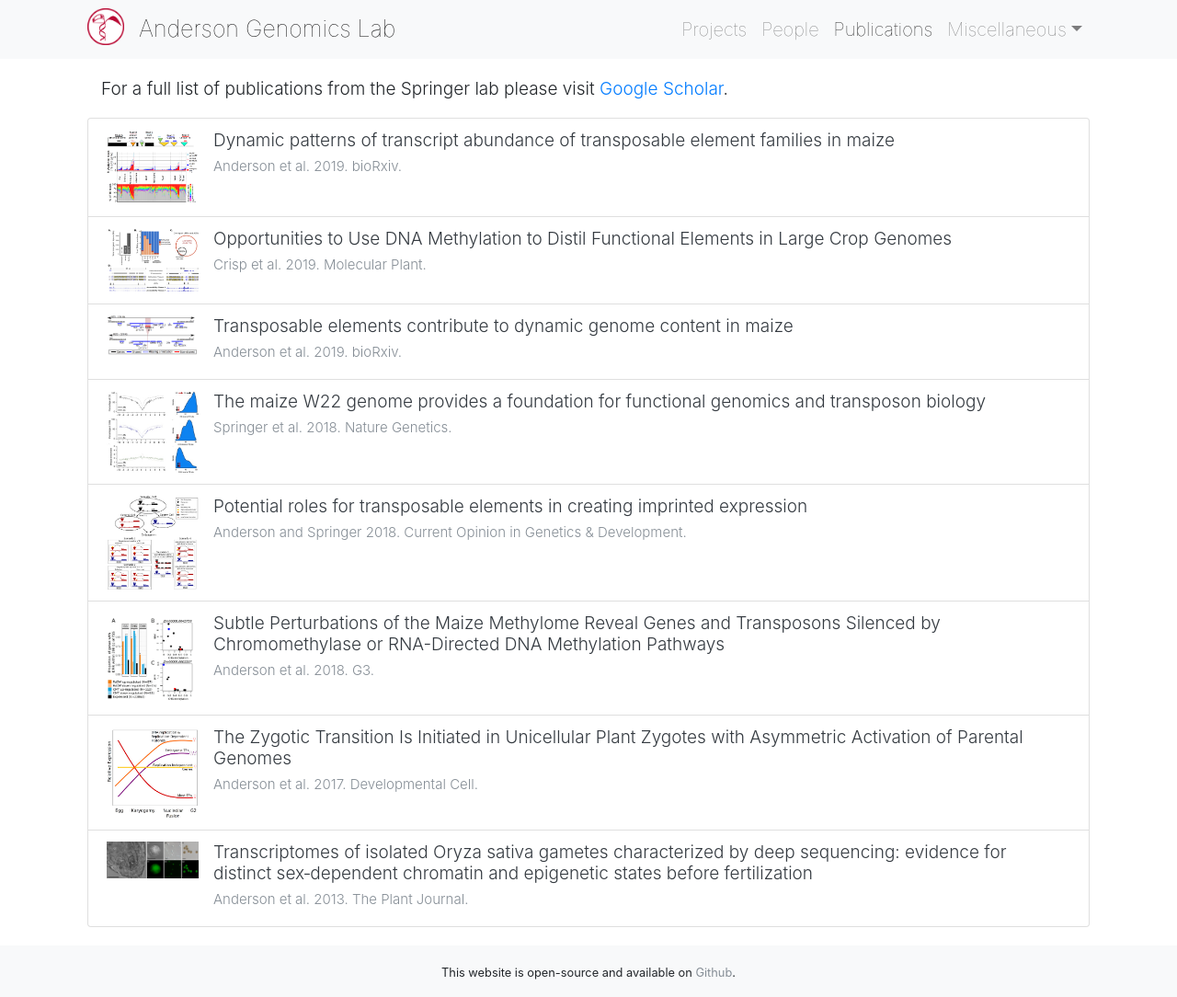
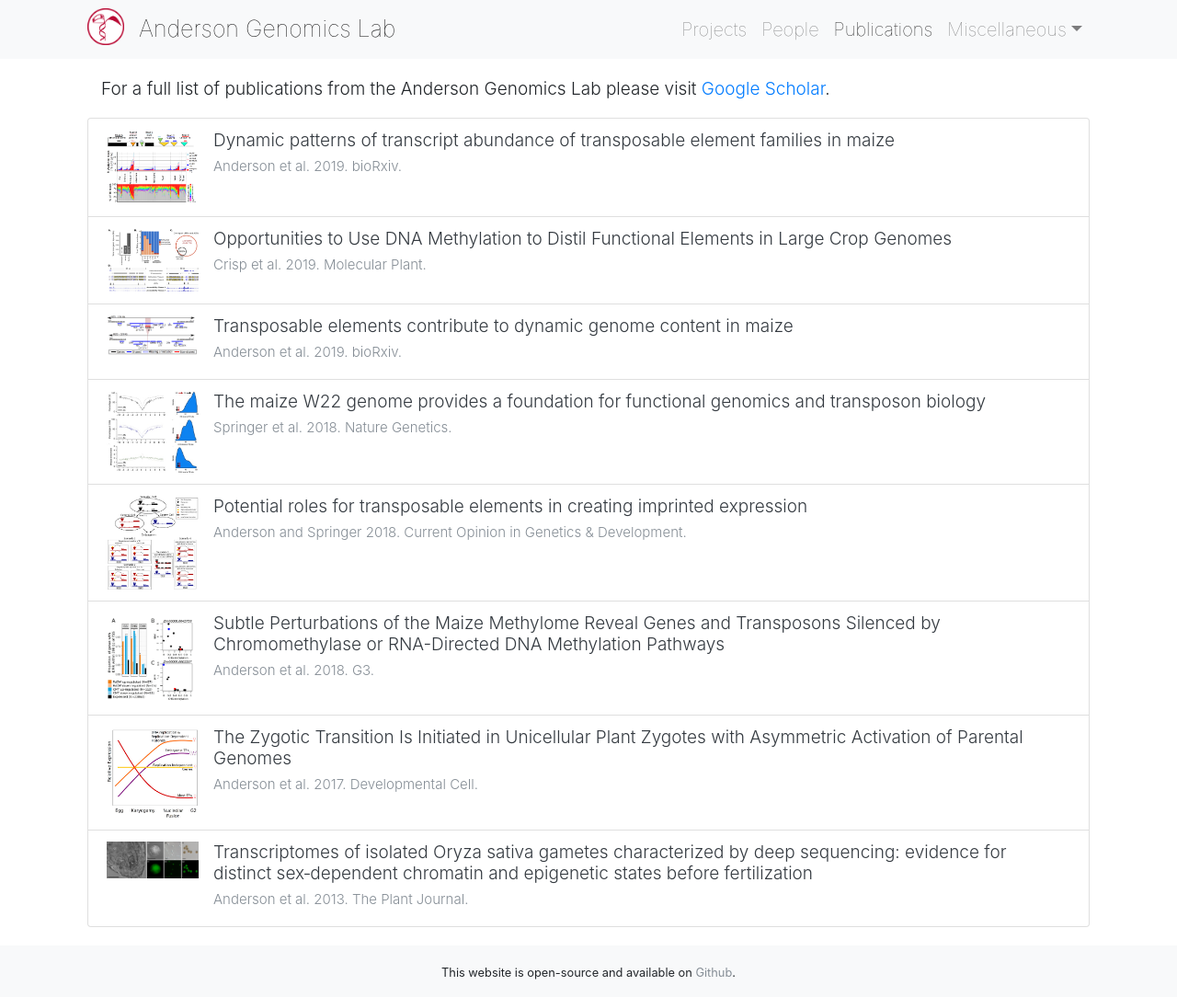
Before and after one commit to andersongenomicslab/andersongenomicslab.github.io, a Jekyll site: the page built from publications/index.html, in a window 1280 px wide and 1084 px high. Shown: the whole window at 92% size. Built offline with Jekyll 4.4.1, drawn with Linux system fonts in a browser that asks for light colours; nearby versions of some CDN libraries; the list of posts is cut into pages by our own code; a style sheet for code colours, icons or effects is not loaded.

Commit message:
Update index.html

```diff
--- a/publications/index.html
+++ b/publications/index.html
@@ -1,12 +1,12 @@
 ---
 layout: default
-title: Springer Lab / Publications
+title: Anderson Genomics Lab / Publications
 categories:
  - publications
 ---
 <div class="bigspacer"></div>
 
-<div class='col-md-12 smallhead'>For a full list of publications from the Springer lab please visit
+<div class='col-md-12 smallhead'>For a full list of publications from the Anderson Genomics Lab please visit
  <a href="https://scholar.google.com/citations?user=https://scholar.google.com/citations?user=mlAcnHkAAAAJ&hl=en&user=f7FJ4UoAAAAJ">Google Scholar</a>.</div>
 
 <div class="bigspacer"></div>
```
